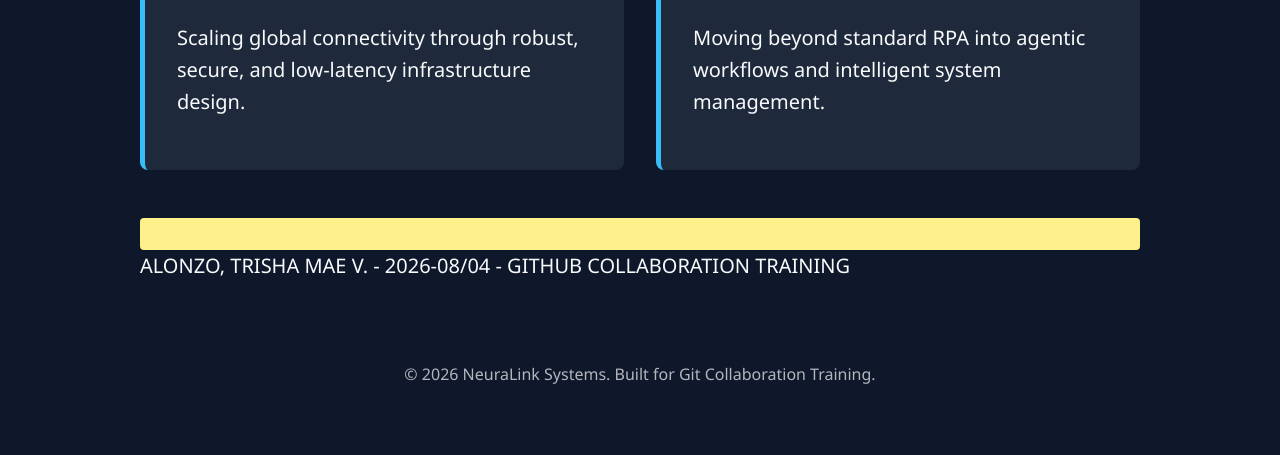
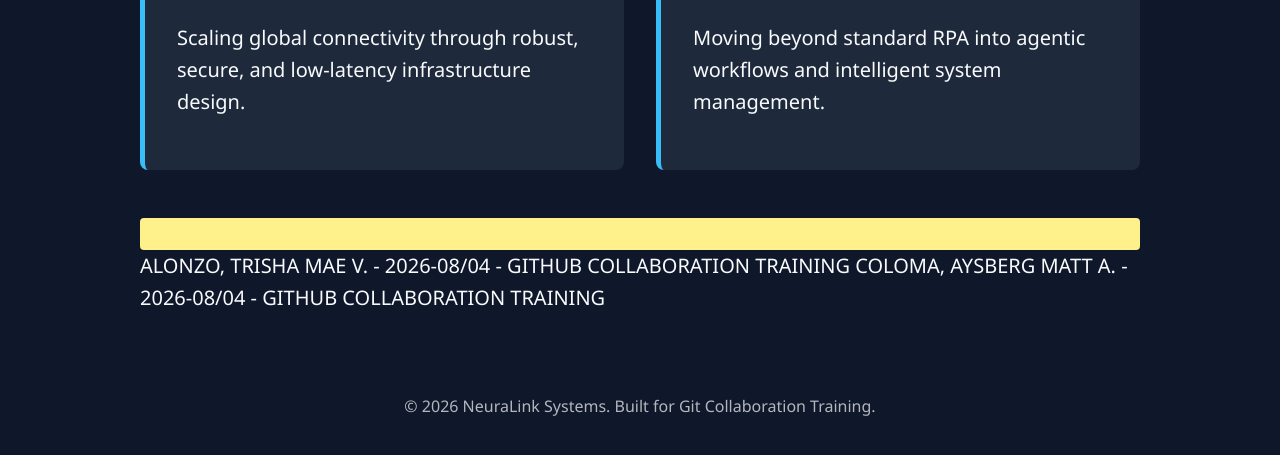
Before and after one commit to trishamaealonzo287-dev/Coloma_Alonzo, a plain HTML site: page index.html in a window 1280 px wide. Shown: the part 581-1036 px from the top of the page. Drawn offline with Linux system fonts and the light colour scheme.

Commit message:
Coloma edited collab exercise

```diff
--- a/index.html
+++ b/index.html
@@ -115,6 +115,7 @@
         <div class="edit-zone">
         </div>
         ALONZO, TRISHA MAE V. - 2026-08/04 - GITHUB COLLABORATION TRAINING
+        COLOMA, AYSBERG MATT A. - 2026-08/04 - GITHUB COLLABORATION TRAINING
     </div>
 
     <footer>
```
